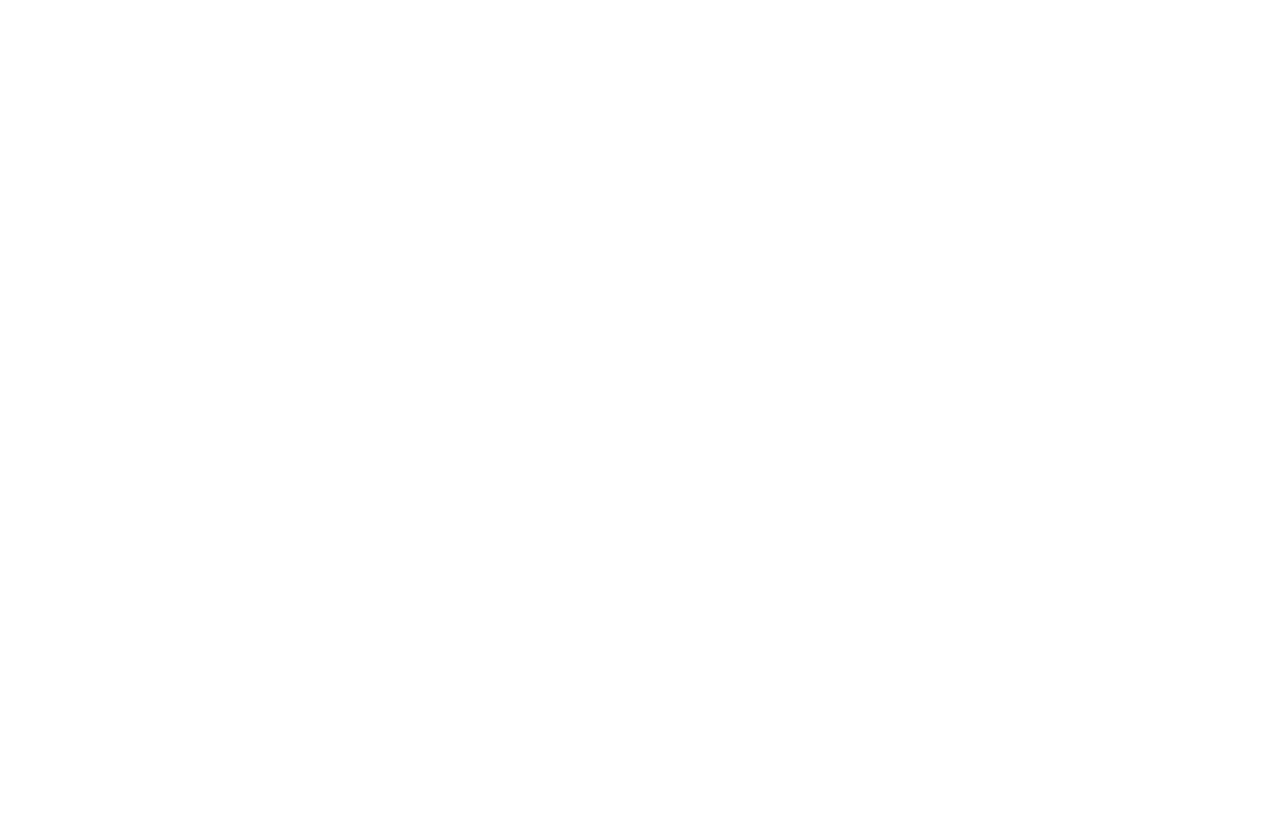
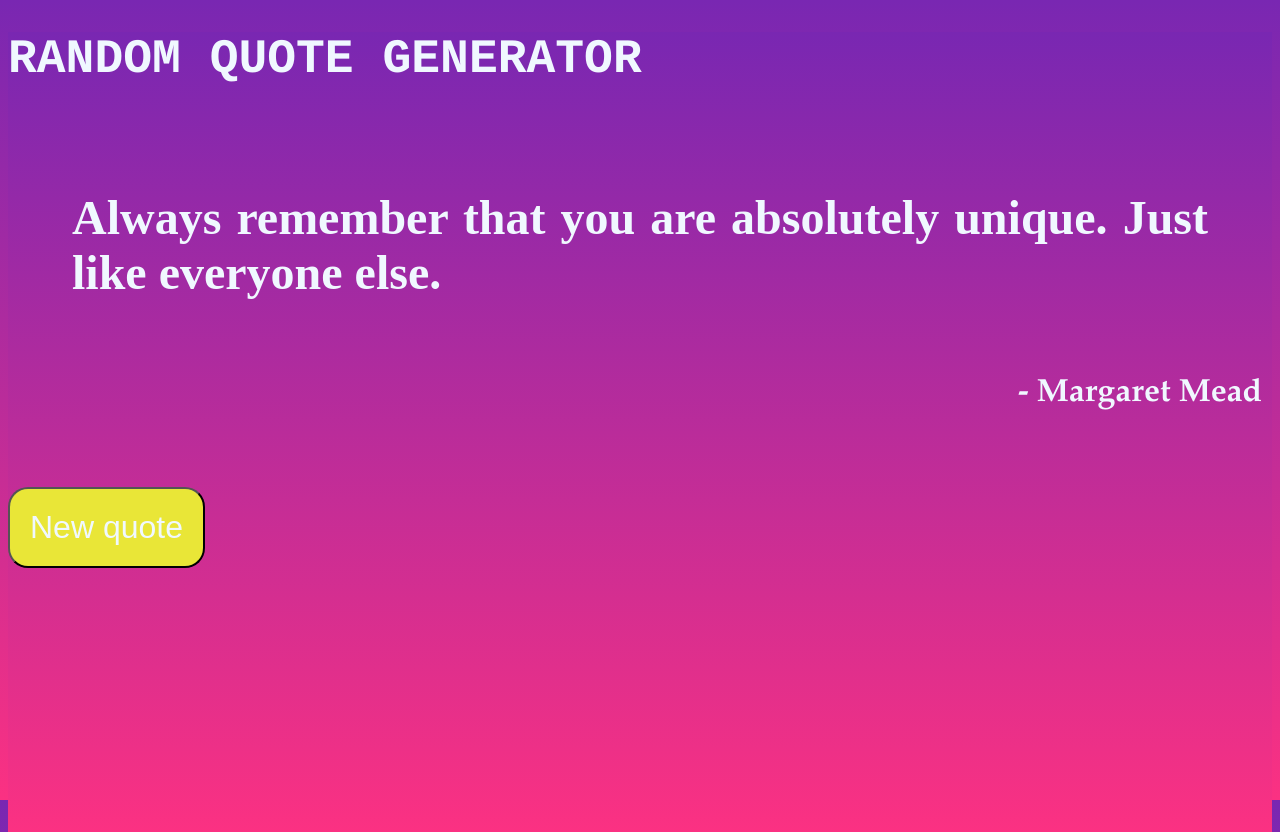
Before and after one commit to VengaiMani/Web-development-projects, a plain HTML site: page Random quote generator/index.html in a window 1280 px wide. Before the commit the page ends 800 px from the top, so only its background shows below. Drawn offline with Linux system fonts and the light colour scheme.

Commit message:
Adding logic and style to the website

```diff
--- a/Random quote generator/index.html
+++ b/Random quote generator/index.html
@@ -1,8 +1,15 @@
 <!DOCTYPE html>
 <head>
     <title>Random quote generator</title>
+    <link rel="stylesheet" href="style.css">
 </head>
-<body>
-
+<body onload="newQuote()">
+    <h1>RANDOM QUOTE GENERATOR</h1>
+    <div id="quoteSection">
+        <h2 id="quote"></h2>
+        <h6 id="author"></h6>
+    </div>
+    <button onclick="newQuote()">New quote</button>
+    <script src="script.js"></script>
 </body>
 </html>
--- a/Random quote generator/script.js
+++ b/Random quote generator/script.js
@@ -0,0 +1,21 @@
+var quote=["The greatest glory in living lies not in never falling, but in rising every time we fall.",
+        "The way to get started is to quit talking and begin doing.",
+        "Your time is limited, so don't waste it living someone else's life. Don't be trapped by dogma's - which is living with the results of other people's thinking.",
+        "If life were predictable it would cease to be life, and be without flavor.",
+        "If you look at what you have in life, you'll always have more. If you look at what you don't have in life, you'll never have enough.",
+        "If you set your goals ridiculously high and it's a failure, you will fail above everyone else's success.",
+        "Life is what happens when you're busy making other plans.",
+        "Always remember that you are absolutely unique. Just like everyone else.",
+        "Don't judge each day by the harvest you reap but by the seeds that you plant.",
+        "The future belongs to those who believe in the beauty of their dreams.",
+        "Tell me and I forget. Teach me and I remember. Involve me and I learn.",
+        "The best and most beautiful things in the world cannot be seen or even touched - they must be felt with the heart.",
+        "It is during our darkest moments that we must focus to see the light."];
+var author=["Nelson Mandela","Walt Disney","Steve Jobs","Eleanor Roosevelt","Oprah Winfrey","James Cameron","John Lennon",
+        "Margaret Mead","Robert Louis Stevenson","Eleanor Roosevelt","Benjamin Franklin","Mother Terasa","Aristotle"];
+
+function newQuote(){
+    var a=Math.floor((Math.random()*13));
+    document.getElementById("quote").innerHTML=quote[a];
+    document.getElementById("author").innerHTML="- "+author[a];
+}
--- a/Random quote generator/style.css
+++ b/Random quote generator/style.css
@@ -0,0 +1,34 @@
+html, body{
+    height:100vh;
+    background:linear-gradient(to bottom,#7927b2,#fb3182);
+}
+h1{
+    font-size: 3rem;
+    font-family: 'Castellar', Courier, monospace;
+    color:aliceblue;
+    margin-top: 50dp;
+    justify-content: center;
+}
+button{
+    padding:20px;
+    background-color: #e9e637;
+    font-size:2rem;
+    border-radius:20px;
+    color:aliceblue;
+}
+#quote{
+    color:aliceblue;
+    font-size: 3rem;
+    font-family:'Lucida Handwriting','sans-serif';
+    padding-left:5vmax;
+    padding-right:5vmax;
+    padding-top: 5vmax;
+    text-align:justify;
+}
+#author{
+    color:aliceblue;
+    font-size:2rem;
+    font-family:'Garamond';
+    text-align: right;
+    padding-right:10px;
+}
```
